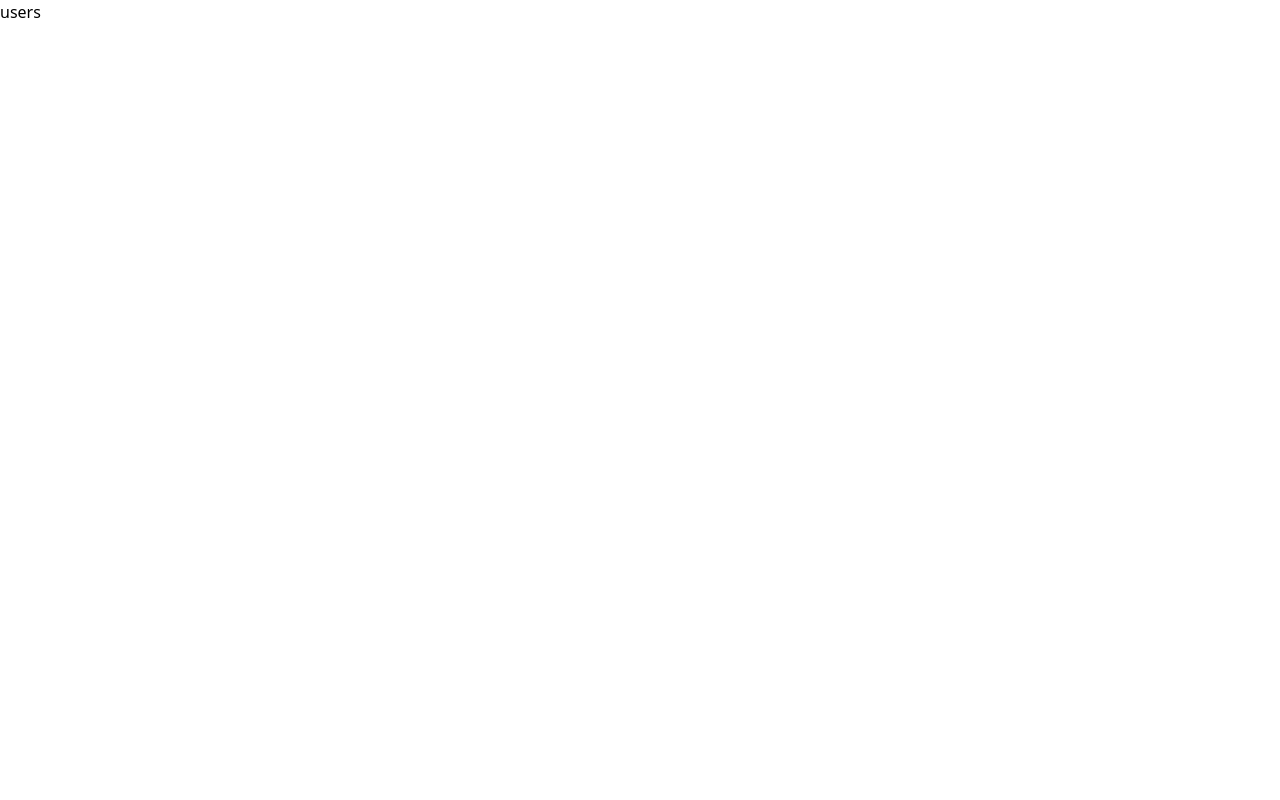
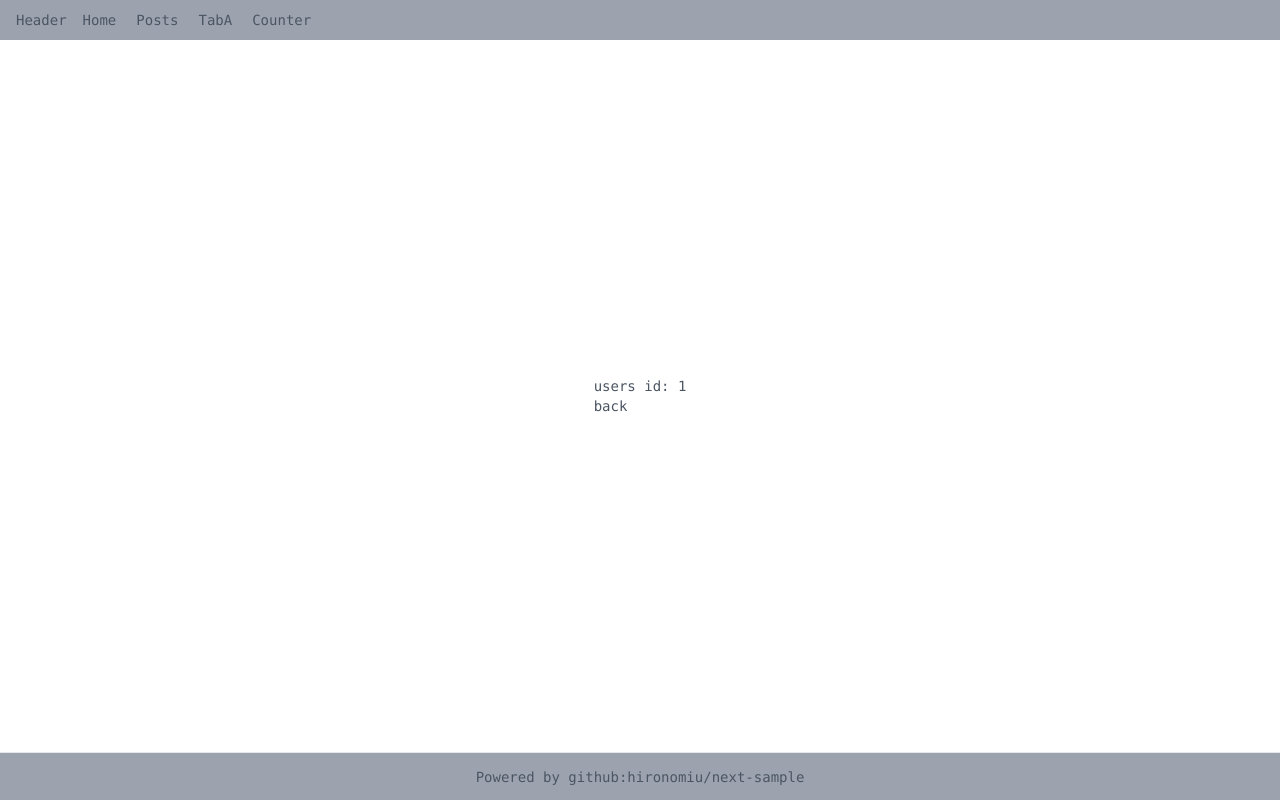
Before and after one commit to hironomiu/next-sample, a Next.js app: page /posts/1 in a window 1280 px wide. Built offline with nearby package versions, Linux system fonts and the light colour scheme.

Commit message:
commited

```diff
--- a/components/parts/PostLine.tsx
+++ b/components/parts/PostLine.tsx
@@ -5,7 +5,7 @@ const PostLine = ({ post }) => {
   return (
     <div>
       <Link href={`/posts/${post.id}`}>
-        <p key={post.id}>
+        <p key={post.id} className="hover:cursor-pointer">
           {'userId: '}
           {post.userId}
           {' ,id: '}
--- a/pages/posts/[id].tsx
+++ b/pages/posts/[id].tsx
@@ -1,5 +1,20 @@
+import { useRouter } from 'next/router'
+import Link from 'next/link'
+import Layout from '../../components/Layout'
+
 const Posts = () => {
-  return <>users</>
+  const router = useRouter()
+
+  return (
+    <>
+      <Layout>
+        users id: {router.query.id}
+        <Link href="/posts">
+          <p className="hover:cursor-pointer">back</p>
+        </Link>
+      </Layout>
+    </>
+  )
 }
 
 export default Posts
```
